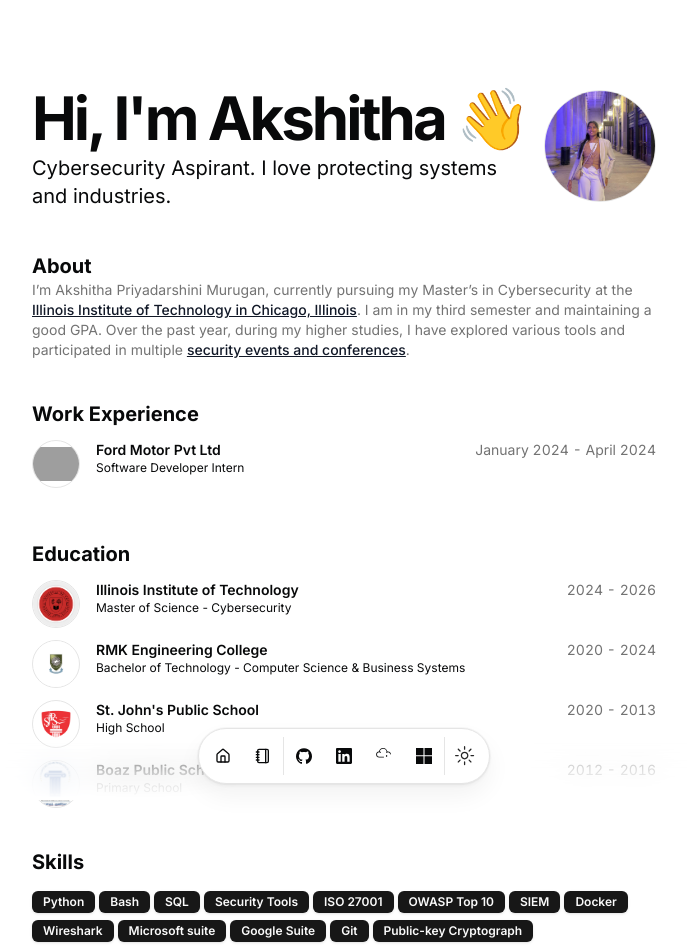
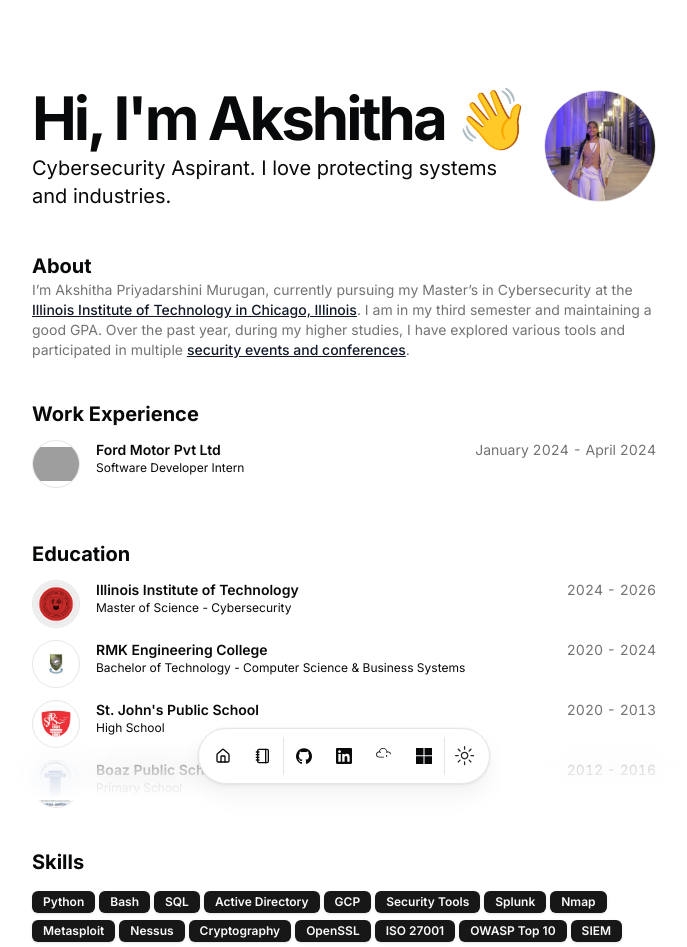
Before and after one commit to AKSHITHAPRIYADARSHINI/Portfolio, a Next.js app: page / in a window 1280 px wide. Shown: the top 947 px of the page, without its empty margins (296-983 px from the left). Built offline with nearby package versions, Linux system fonts and the light colour scheme; grey boxes are pictures that could not be loaded.

Commit message:
Updated the skills on the page

```diff
--- a/src/data/resume.tsx
+++ b/src/data/resume.tsx
@@ -17,7 +17,15 @@
     "Python",
     "Bash",
     "SQL",
+    "Active Directory",
+    "GCP",
     "Security Tools",
+    "Splunk",
+    "Nmap",
+    "Metasploit",
+    "Nessus",
+    "Cryptography",
+    "OpenSSL",
     "ISO 27001",
     "OWASP Top 10",
     "SIEM",
@@ -36,6 +44,7 @@
     "Leadership",
     "Communication",
     "Collaboration",
+    "Presentation",
   ],
   navbar: [
     { href: "/", icon: HomeIcon, label: "Home" },
```
